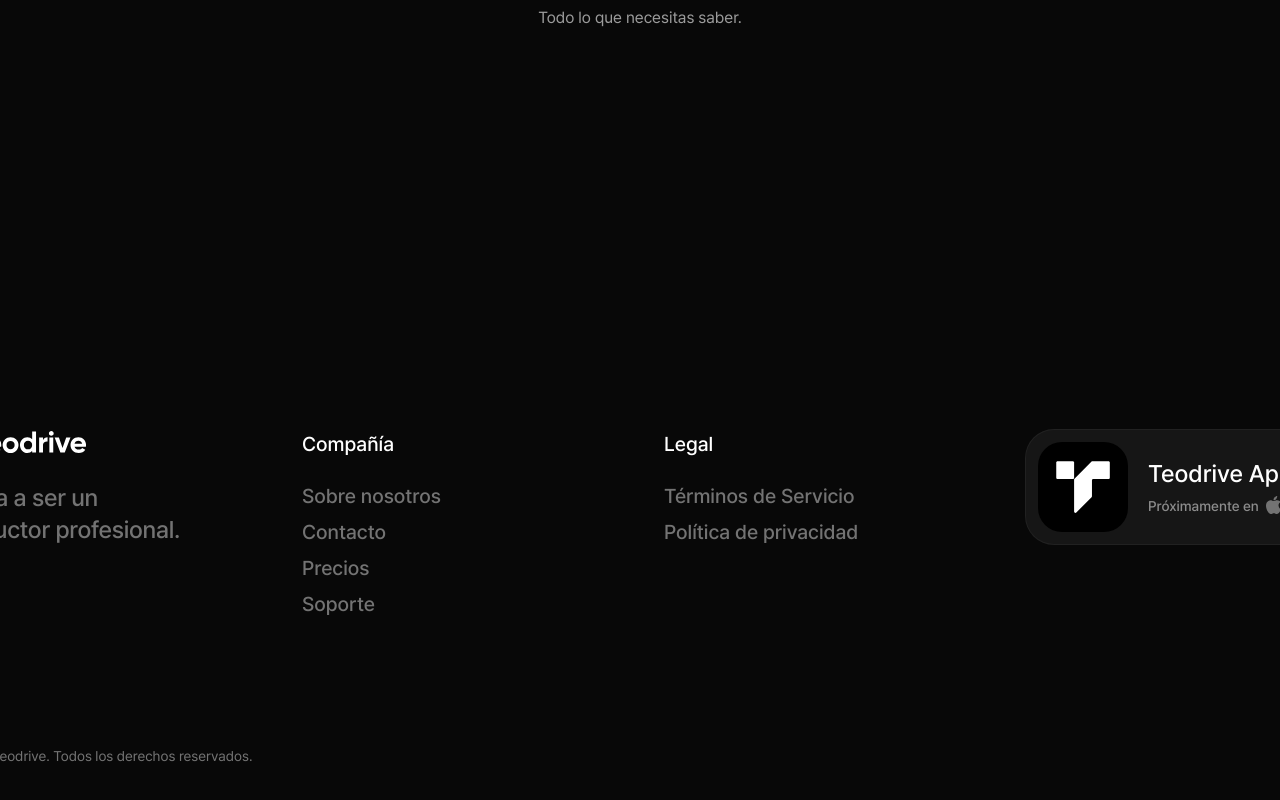
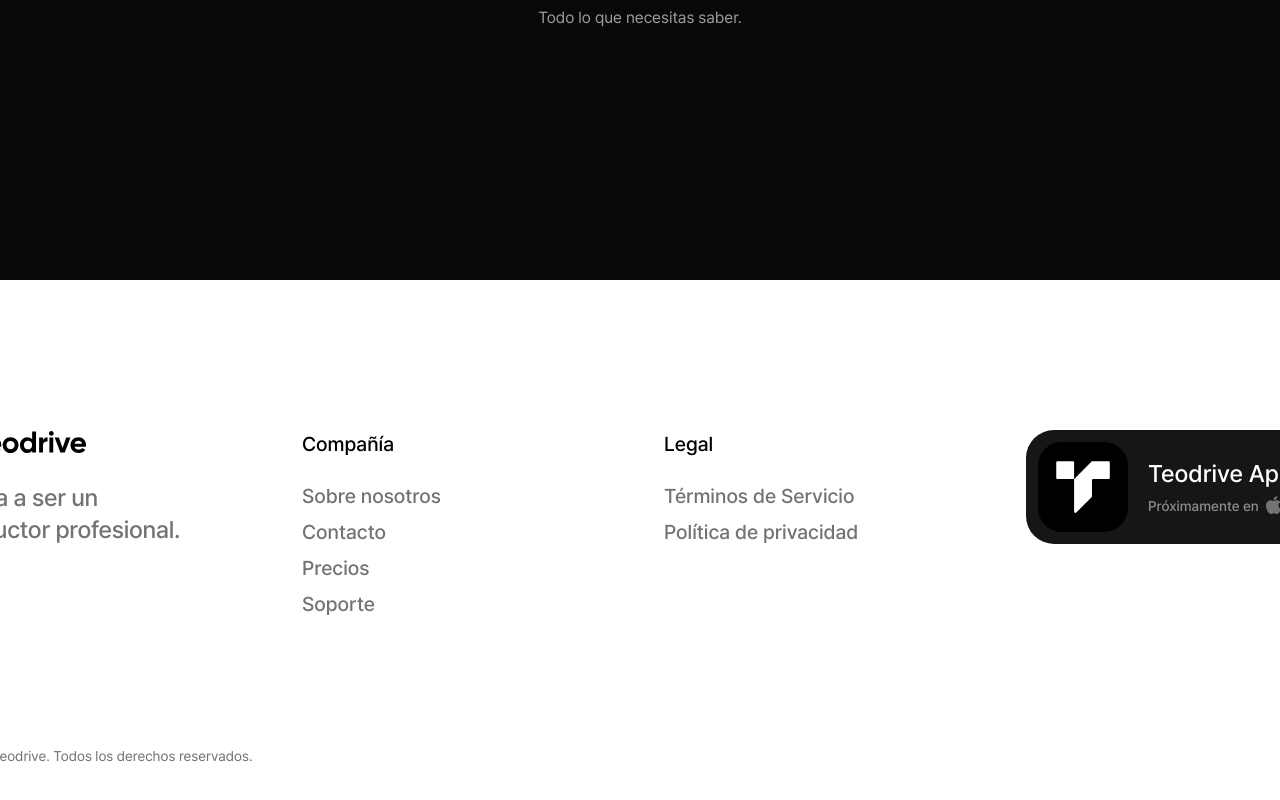
Before and after one commit to gitgunter/teodrive-landing, a React (Vite) app: page / in a window 1280 px wide. Shown: the part 5278-6078 px from the top of the page. Built offline with nearby package versions, Linux system fonts and the light colour scheme.

Commit message:
Footer color changed

```diff
--- a/src/components/landing/Footer/Footer.jsx
+++ b/src/components/landing/Footer/Footer.jsx
@@ -1,6 +1,6 @@
 import Wrap from '@/components/common/Wrap/Wrap'
 
-import teodriveBrandLogo from '@assets/images/teodriveBrandLogo.svg'
+import teodriveBrandLogo from '@assets/images/teodriveBrandLogo-black.svg'
 import teodriveAppLogo from '@assets/images/teodriveIcon.svg'
 import appleLogo from '@assets/images/Apple_logo.svg'
 import androidLogo from '@assets/images/Android_Robot.svg'
--- a/src/components/landing/Footer/Footer.module.css
+++ b/src/components/landing/Footer/Footer.module.css
@@ -2,6 +2,7 @@
   display: flex;
   flex-direction: column;
   align-items: center;
+  background-color: #fff;
   padding: 150px 0;
 }
 .Footer .footerContent {
@@ -16,6 +17,7 @@
   flex-direction: column;
 }
 .Footer .footerNav .navTitle {
+  color: #000;
   font-size: 1.25rem;
   font-weight: 500;
   line-height: 1.75rem;
--- a/src/components/landing/Footer/Footer.module.scss
+++ b/src/components/landing/Footer/Footer.module.scss
@@ -2,7 +2,7 @@
   display: flex;
   flex-direction: column;
   align-items: center;
-  // background-color: #fff;
+  background-color: #fff;
   padding: 150px 0;
 
   .footerContent {
@@ -17,6 +17,7 @@
     flex-direction: column;
 
     .navTitle {
+      color: #000;
       font-size: 1.25rem;
       font-weight: 500;
       line-height: 1.75rem;
```
Also changed, not shown: src/assets/images/teodriveBrandLogo-black.svg (added).
